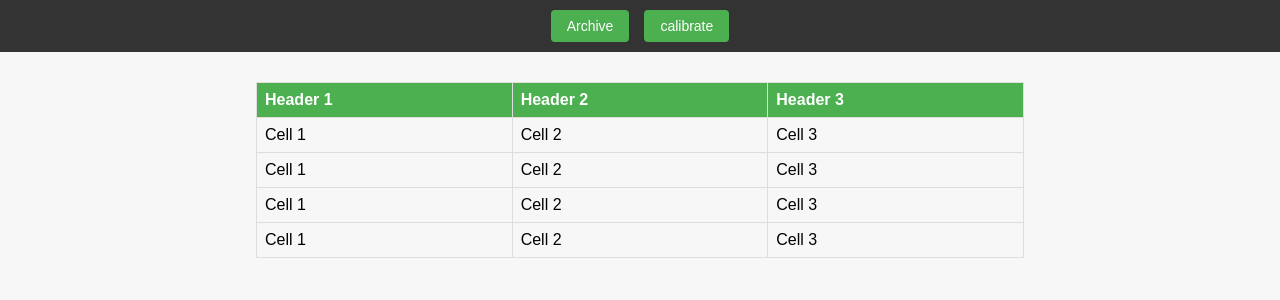
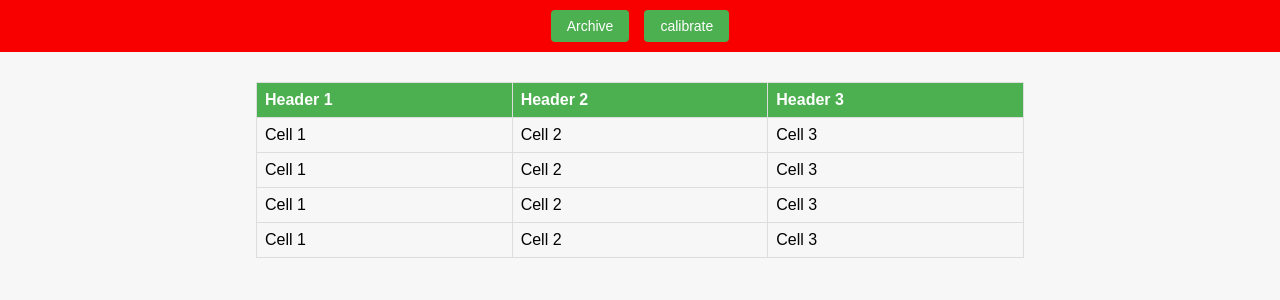
Before and after one commit to S-Anuj-Srijan/Gantry_app_project-test-tube-robot-, a React (Vite) app: page / in a window 1280 px wide. Shown: the top 300 px of the page. Built offline with nearby package versions, Linux system fonts and the light colour scheme.

Commit message:
boilerplate for later use cases

```diff
--- a/src/ui/App.css
+++ b/src/ui/App.css
@@ -9,7 +9,7 @@ body {
     display: flex;
     justify-content: center;  /* Center horizontally */
     align-items: center;      /* Align vertically */
-    background-color: #333;   /* Dark background */
+    background-color: #f90000;   /* Dark background */
     padding: 10px;
     gap: 15px;                /* Space between buttons */
 }
```
